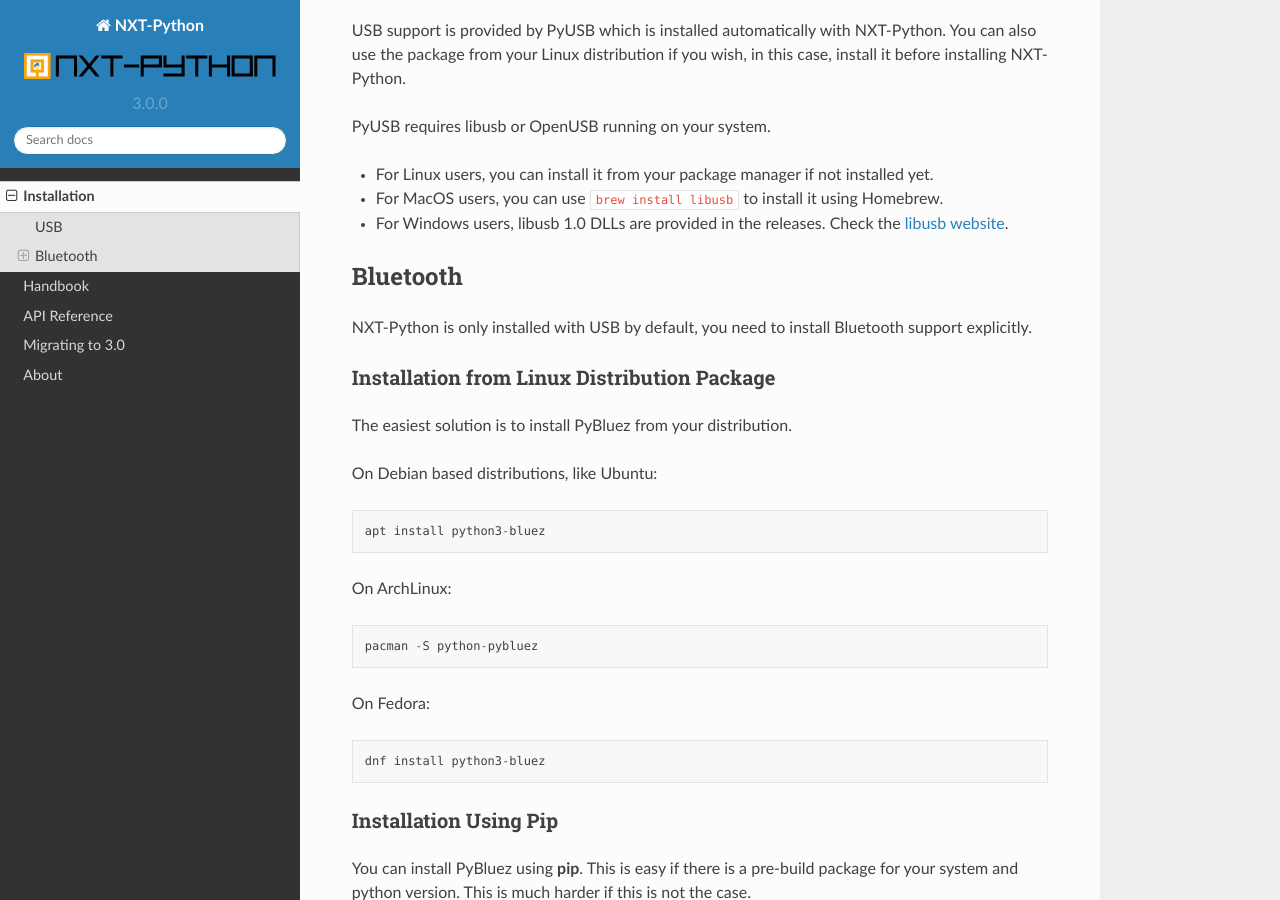
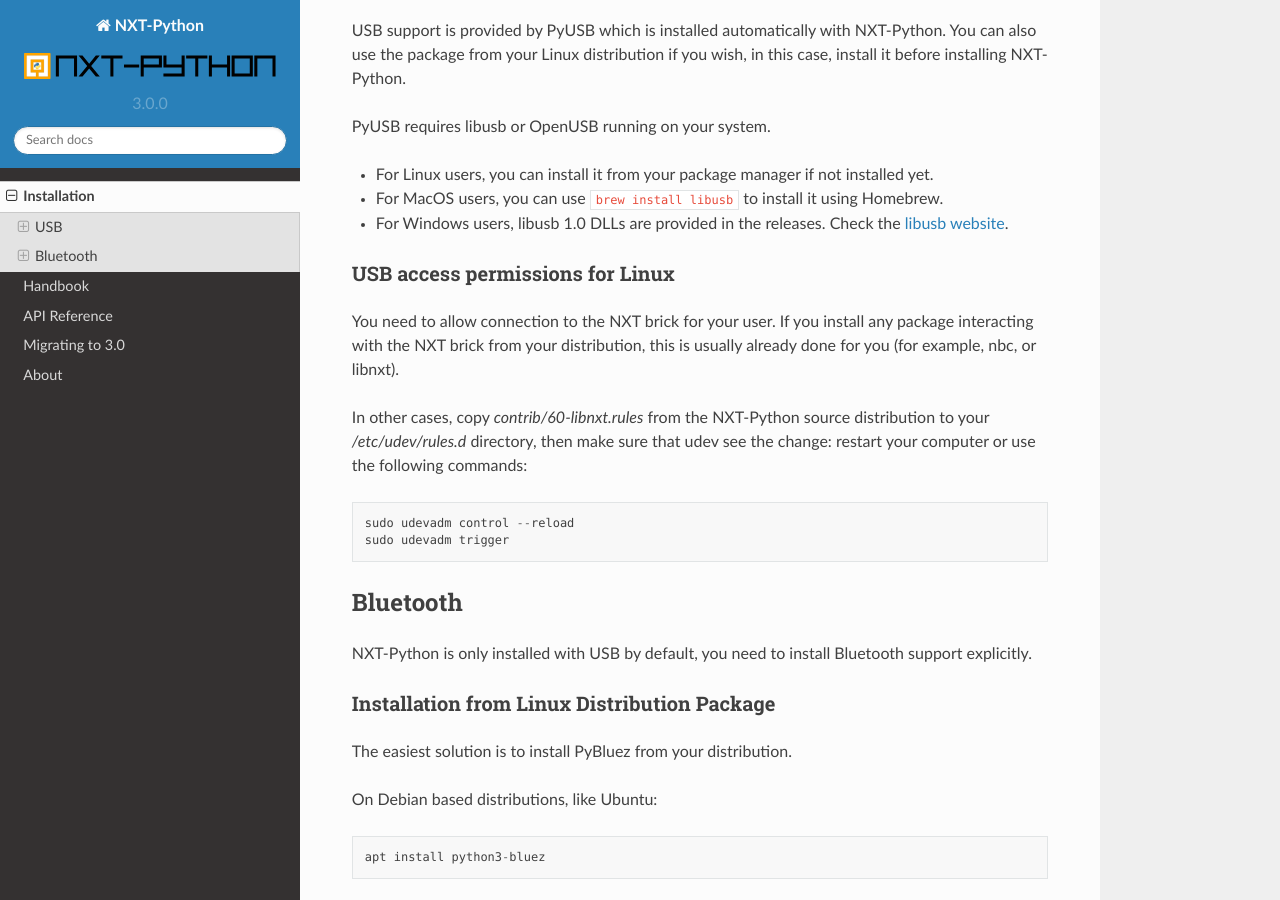
Before and after one commit to schodet/nxt-python, a Sphinx documentation site: the page built from docs/installation.rst, in a window 1280 px wide and 900 px high, scrolled down 541 px. Built offline with Sphinx 7.4.7 and the Read the Docs theme 2.0.0, drawn with Linux system fonts in a browser that asks for light colours.

Commit message:
Add instructions for udev, to set USB permissions on Linux
Refs https://github.com/schodet/nxt-python/issues/110

```diff
--- a/docs/installation.rst
+++ b/docs/installation.rst
@@ -32,6 +32,21 @@
   `libusb website`_.
 
 .. _libusb website: http://www.libusb.info
+
+
+USB access permissions for Linux
+^^^^^^^^^^^^^^^^^^^^^^^^^^^^^^^^
+
+You need to allow connection to the NXT brick for your user. If you install
+any package interacting with the NXT brick from your distribution, this is
+usually already done for you (for example, nbc, or libnxt).
+
+In other cases, copy `contrib/60-libnxt.rules` from the NXT-Python source
+distribution to your `/etc/udev/rules.d` directory, then make sure that udev
+see the change: restart your computer or use the following commands::
+
+    sudo udevadm control --reload
+    sudo udevadm trigger
 
 
 Bluetooth
```
Also changed, not shown: 1 other file.
